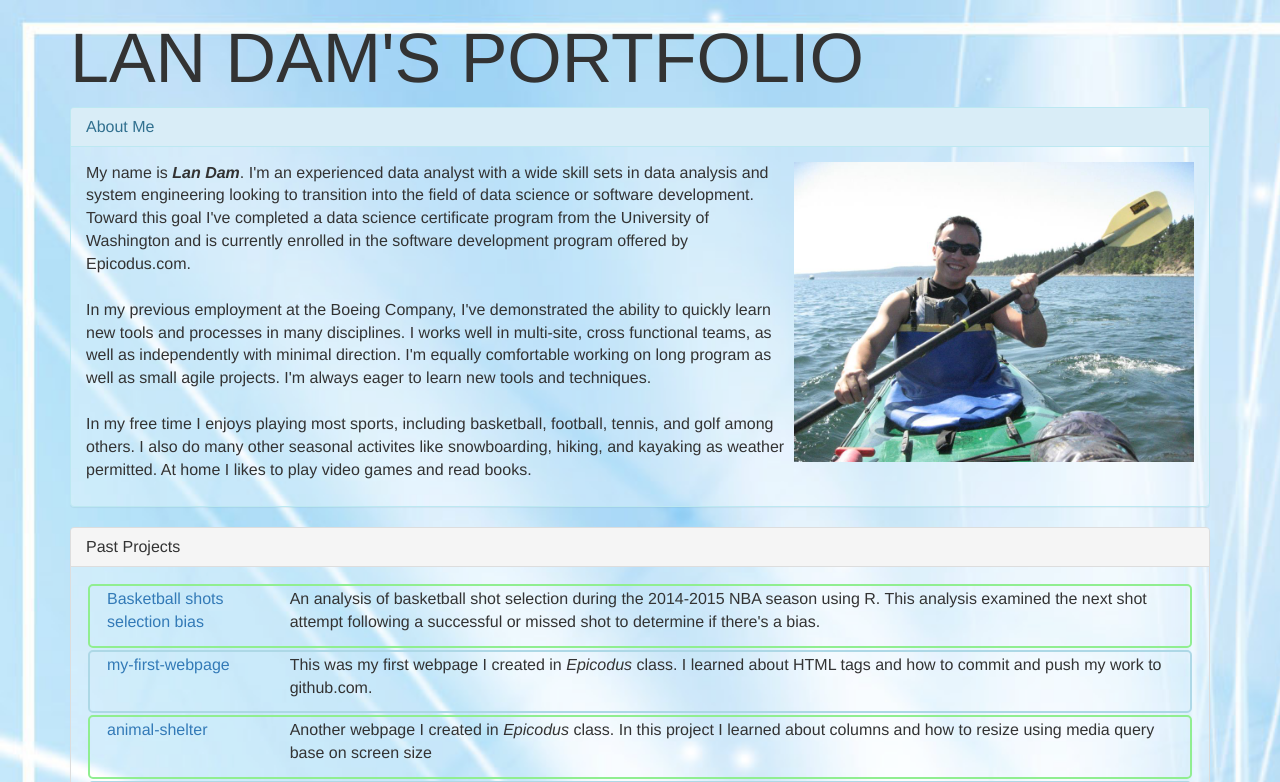
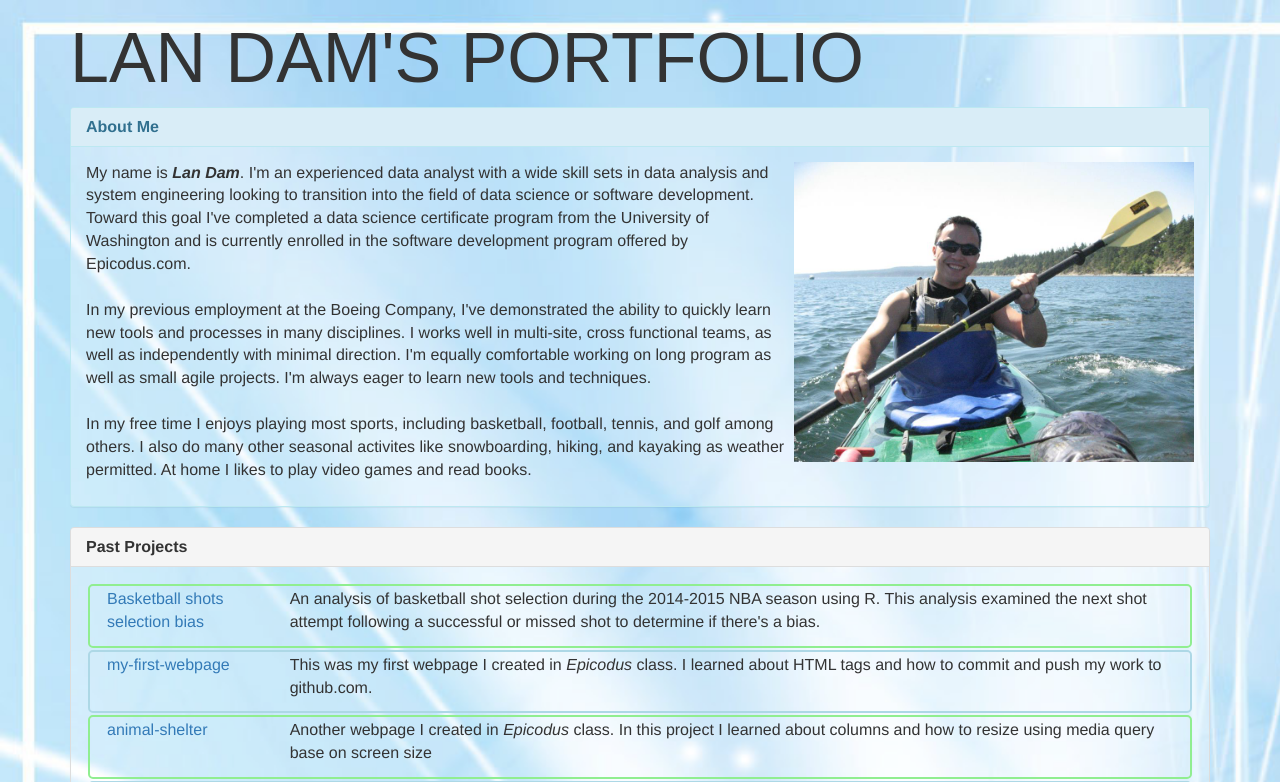
Before and after one commit to ldam77/portfolio, a plain HTML site: page index.html in a window 1280 px wide. Shown: the top 782 px of the page. Drawn offline with Linux system fonts and the light colour scheme.

Commit message:
change font for main header and bold panel header.

```diff
--- a/css/styles.css
+++ b/css/styles.css
@@ -48,7 +48,11 @@ div.panel {
   background-color:rgba(255, 255, 255, 0.3);
 }
 
-h1 {
+div h1 {
   font-size: 70px;
-  font-family: sans-serif square;
+  font-family: Arial;
 }
+
+div h2 {
+  font-weight: bold;
+}
```
